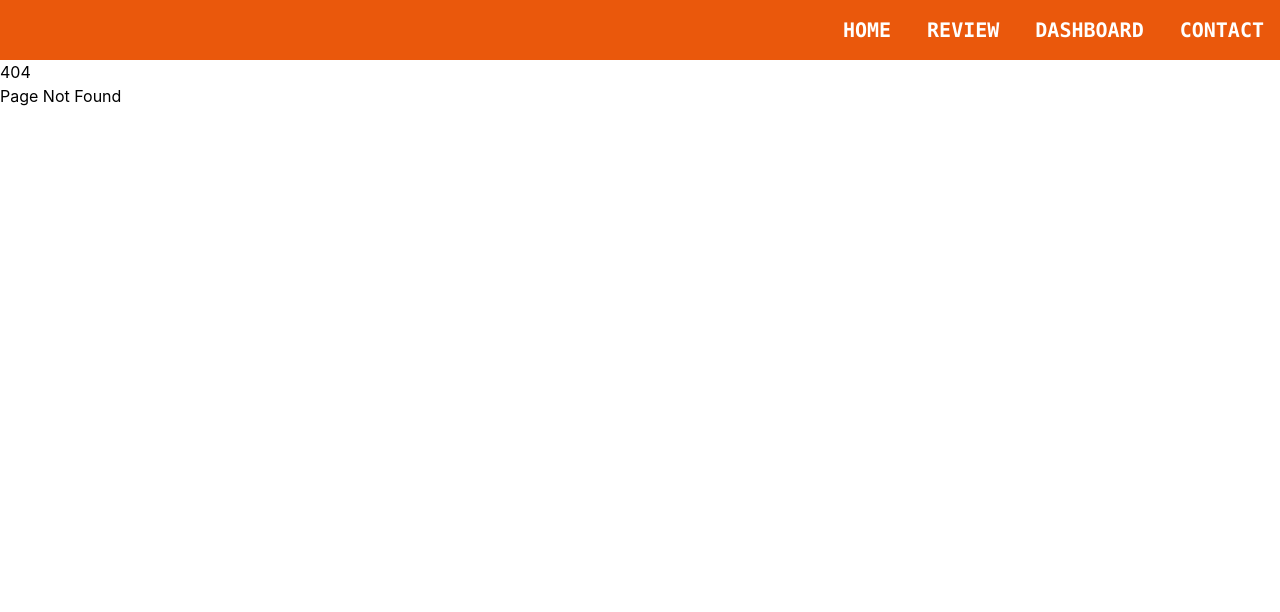
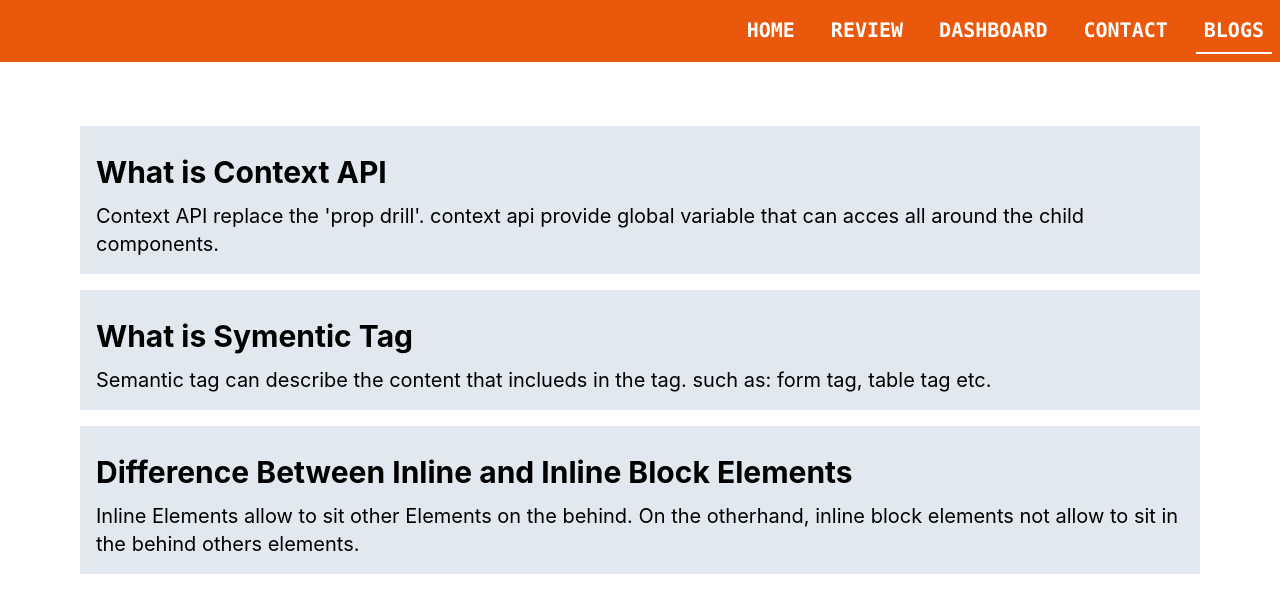
Before and after one commit to osama2kabdullah/product-analysis-app, a React (Create React App) app: page /blogs in a window 1280 px wide. Before the commit this address had no page. Shown: the top 612 px of the page. Built offline with nearby package versions, Linux system fonts and the light colour scheme.

Commit message:
blogs page complete

```diff
--- a/src/App.js
+++ b/src/App.js
@@ -6,6 +6,7 @@ import Review from './components/Review';
 import Dashboard from './components/Dashboard';
 import Contact from './components/Contact';
 import NotFoundPage from './components/NotFoundPage';
+import Blogs from './components/Blogs';
 
 function App() {
   return (
@@ -16,6 +17,7 @@ function App() {
         <Route path='/review' element={<Review></Review>}></Route>
         <Route path='/dashboard' element={<Dashboard></Dashboard>}></Route>
         <Route path='/contact' element={<Contact></Contact>}></Route>
+        <Route path='/blogs' element={<Blogs></Blogs>}></Route>
         <Route path='/*' element={<NotFoundPage></NotFoundPage>}></Route>
       </Routes>
     </div>
--- /dev/null
+++ b/src/components/Blogs.js
@@ -0,0 +1,22 @@
+import React from 'react';
+
+const Blogs = () => {
+    return (
+        <div className='m-16'>
+            <div className='p-4 m-4 bg-slate-200'>
+            <h1 className='text-3xl font-bold p-3 pl-0'>What is Context API</h1>
+            <p className='text-xl '>Context API replace the 'prop drill'. context api provide global variable that can acces all around the child components.</p>
+            </div>
+            <div className='p-4 m-4 bg-slate-200'>
+            <h1 className='text-3xl font-bold p-3 pl-0'>What is Symentic Tag</h1>
+            <p className='text-xl '>Semantic tag can describe the content that inclueds in the tag. such as: form tag, table tag etc.</p>
+            </div>
+            <div className='p-4 m-4 bg-slate-200'>
+            <h1 className='text-3xl font-bold p-3 pl-0'>Difference Between Inline and Inline Block Elements</h1>
+            <p className='text-xl '>Inline Elements allow to sit other Elements on the behind. On the otherhand, inline block elements not allow to sit in the behind others elements.</p>
+            </div>
+        </div>
+    );
+};
+
+export default Blogs;
--- a/src/components/Header.js
+++ b/src/components/Header.js
@@ -1,5 +1,4 @@
 import React from 'react';
-import { Link } from 'react-router-dom';
 import CustomLink from './CustomLink';
 
 const Header = () => {
@@ -9,6 +8,7 @@ const Header = () => {
             <CustomLink to='/review'>Review</CustomLink>
             <CustomLink to='/dashboard'>Dashboard</CustomLink>
             <CustomLink to='/contact'>Contact</CustomLink>
+            <CustomLink to='/blogs'>Blogs</CustomLink>
         </nav>
     );
 };
```
